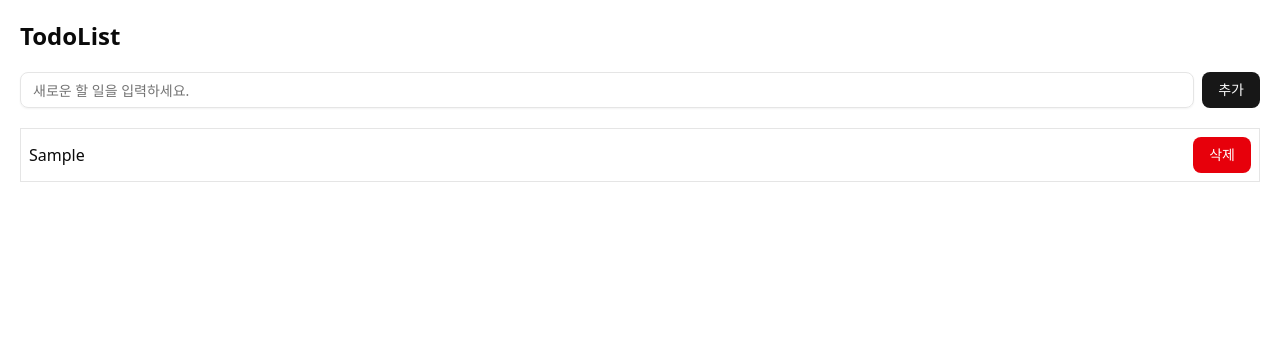
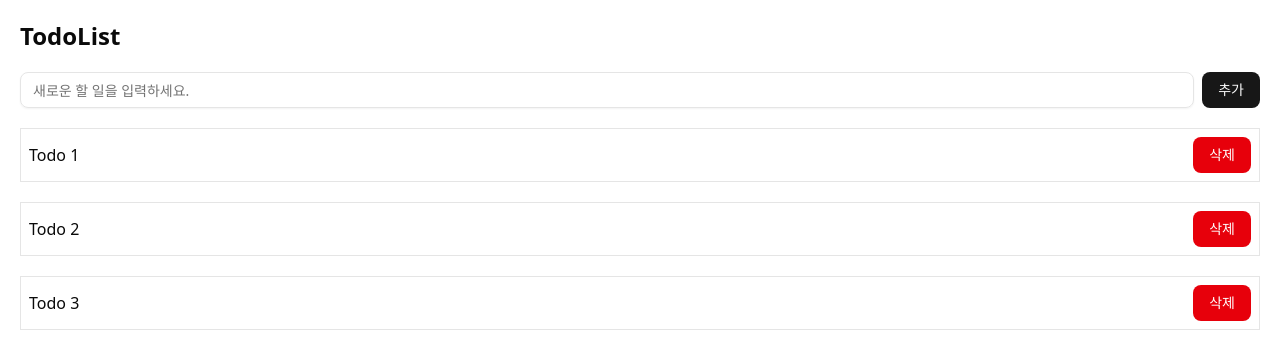
Before and after one commit to grooveTurtle/onebite-sns, a React (Vite) app: page /todolist in a window 1280 px wide. Both pictures are taken after typing "Sample" into the empty fields and a click on the button "추가". Shown: the top 360 px of the page. Built offline with nearby package versions, Linux system fonts and the light colour scheme; data requests are answered from the project's data file.

Commit message:
add: json-server, tanstack query 셋팅 및 사용 전환해보기

```diff
--- a/package.json
+++ b/package.json
@@ -15,6 +15,7 @@
     "@radix-ui/react-popover": "^1.1.15",
     "@radix-ui/react-slot": "^1.2.3",
     "@tailwindcss/vite": "^4.1.16",
+    "@tanstack/react-query": "^5.90.6",
     "class-variance-authority": "^0.7.1",
     "clsx": "^2.1.1",
     "embla-carousel-react": "^8.6.0",
@@ -39,6 +40,7 @@
     "eslint-plugin-react-hooks": "^5.2.0",
     "eslint-plugin-react-refresh": "^0.4.19",
     "globals": "^16.0.0",
+    "json-server": "^1.0.0-beta.3",
     "prettier": "^3.6.2",
     "prettier-plugin-tailwindcss": "^0.7.1",
     "tw-animate-css": "^1.4.0",
--- /dev/null
+++ b/server/db.json
@@ -0,0 +1,19 @@
+{
+  "todos": [
+    {
+      "id": 1,
+      "content": "Todo 1",
+      "isDone": true
+    },
+    {
+      "id": 2,
+      "content": "Todo 2",
+      "isDone": true
+    },
+    {
+      "id": 3,
+      "content": "Todo 3",
+      "isDone": false
+    }
+  ]
+}
--- /dev/null
+++ b/src/api/fetch-todos.ts
@@ -0,0 +1,10 @@
+import { API_URL } from "@/lib/constants";
+import type { Todo } from "@/types";
+
+export async function fetchTodos() {
+  const response = await fetch(`${API_URL}/todos`);
+  if (!response.ok) throw new Error(`fetch Failed`);
+
+  const data: Todo[] = await response.json();
+  return data;
+}
--- /dev/null
+++ b/src/hooks/queries/use-todos.data.ts
@@ -0,0 +1,10 @@
+import { fetchTodos } from "@/api/fetch-todos";
+import { useQuery } from "@tanstack/react-query";
+
+export function useTodosData() {
+  return useQuery({
+    queryFn: fetchTodos,
+    queryKey: ["todos"],
+    // retry: 0, //재시도 횟수
+  });
+}
--- /dev/null
+++ b/src/lib/constants.ts
@@ -0,0 +1 @@
+export const API_URL = "http://localhost:3000";
--- a/src/main.tsx
+++ b/src/main.tsx
@@ -2,9 +2,14 @@
 import "./index.css";
 import App from "./App.tsx";
 import { BrowserRouter } from "react-router";
+import { QueryClientProvider, QueryClient } from "@tanstack/react-query";
+
+const queryClient = new QueryClient(); // api 요청의 상태를 저장하는 store 역할
 
 createRoot(document.getElementById("root")!).render(
   <BrowserRouter>
-    <App />
+    <QueryClientProvider client={queryClient}>
+      <App />
+    </QueryClientProvider>
   </BrowserRouter>,
 );
--- a/src/pages/todo-list-page.tsx
+++ b/src/pages/todo-list-page.tsx
@@ -1,29 +1,40 @@
 import TodoEditor from "@/components/todo-list/todo-editor";
 import TodoItem from "@/components/todo-list/todo-item";
-import { useTodos } from "@/store/todos";
-
-const dummyTodos = [
-  {
-    id: 1,
-    content: "Todo 1",
-  },
-  {
-    id: 2,
-    content: "Todo 2",
-  },
-  {
-    id: 3,
-    content: "Todo 3",
-  },
-];
+import { useTodosData } from "@/hooks/queries/use-todos.data";
 
 export default function TodoListPage() {
-  const todos = useTodos();
+  // 기존의 react 코딩 방식
+  // const [todos, setTodos] = useState<Todo[]>([]);
+  // const [isLoading, setIsLoading] = useState(false);
+  // const [error, setError] = useState();
+
+  // const fetchData = async () => {
+  //   setIsLoading(true);
+  //   try {
+  //     const data = await fetchTodos();
+  //     setTodos(data);
+  //   } catch (error) {
+  //     setError(error as any);
+  //   } finally {
+  //     setIsLoading(false);
+  //   }
+  // };
+
+  // useEffect(() => {
+  //   fetchData();
+  // }, []);
+
+  // tanstack query 사용해보기
+  const { data: todos, isLoading, error } = useTodosData();
+
+  if (error) return <div>오류가 발생하였습니다.</div>;
+  if (isLoading) return <div>로딩중입니다...</div>;
+
   return (
     <div className="flex flex-col gap-5 p-5">
       <h1 className="text-2xl font-bold">TodoList</h1>
       <TodoEditor />
-      {todos.map((todo) => (
+      {todos?.map((todo) => (
         <TodoItem key={todo.id} {...todo} />
       ))}
     </div>
--- a/vite.config.ts
+++ b/vite.config.ts
@@ -11,4 +11,9 @@
       "@": path.resolve(__dirname, "./src"),
     },
   },
+  server: {
+    watch: {
+      ignored: ["**/server/**"], // server 폴더 아래의 파일을 감지하지 않음(변화가 생겨도 rerendering 하지 않음)
+    },
+  },
 });
```
Also changed, not shown: 1 other file (tests, documents, lock files or other folders).
